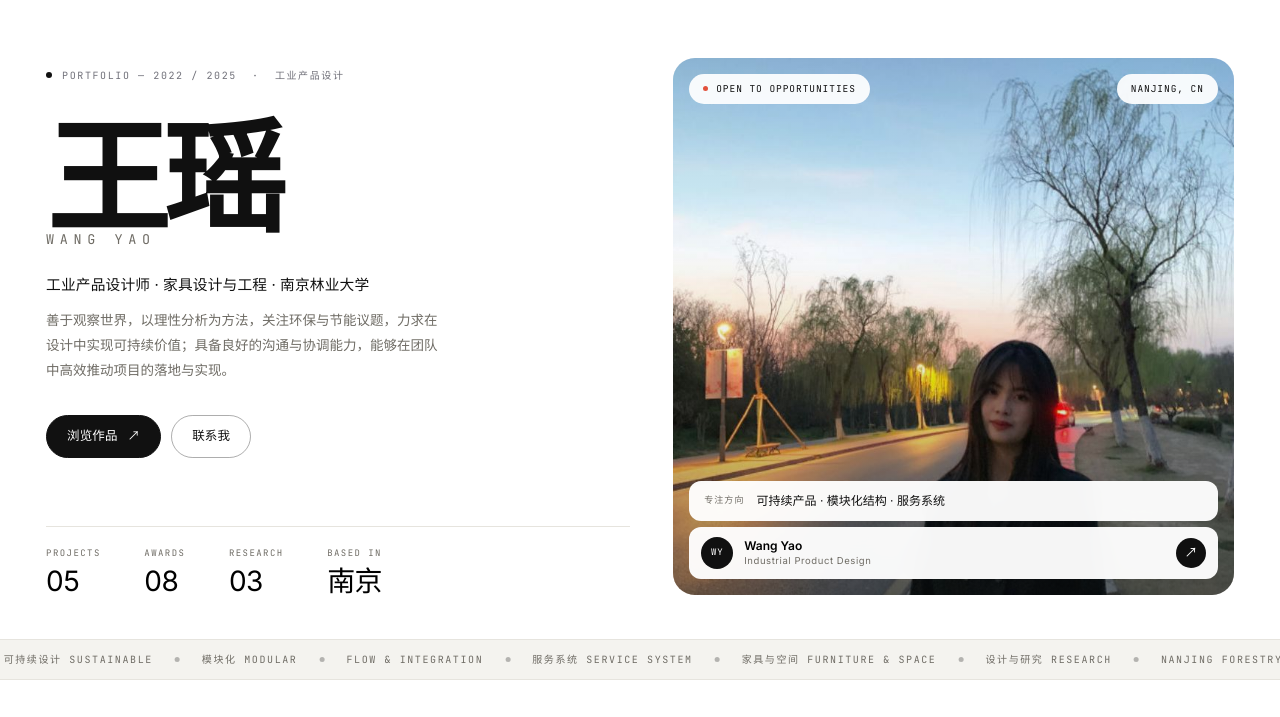
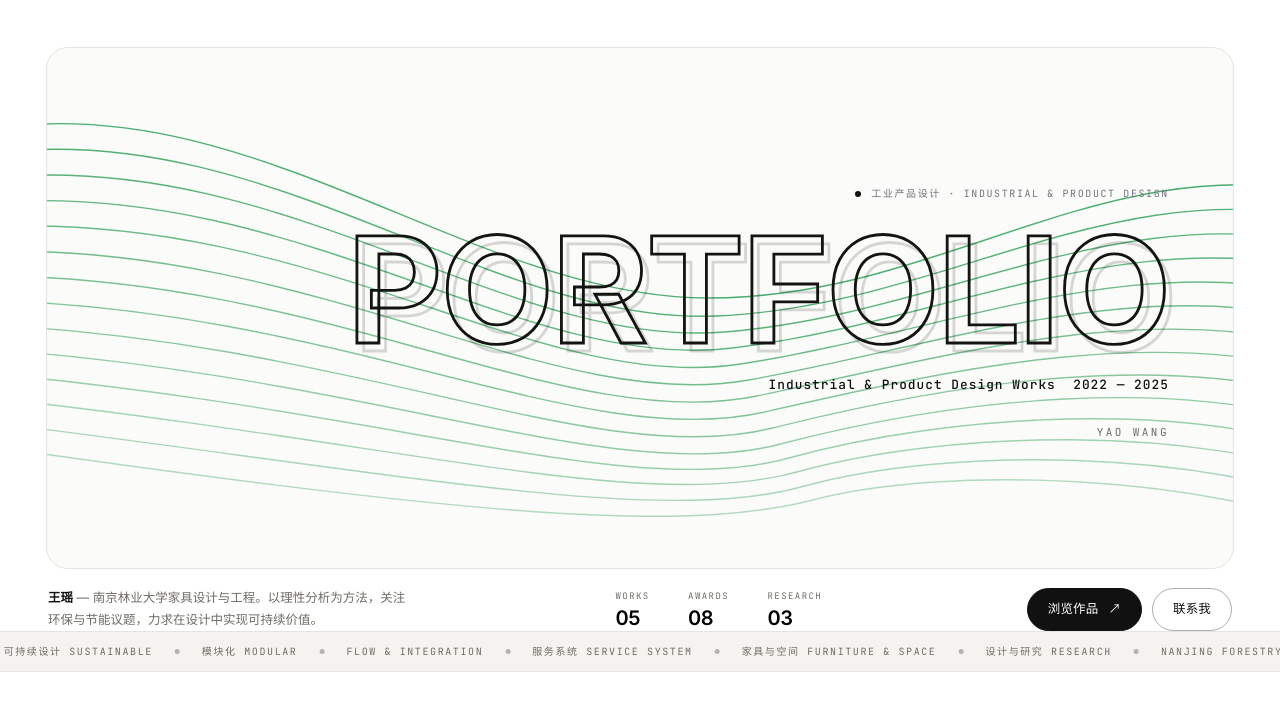
Before and after one commit to yao294641-maker/portfolio, a plain HTML site: page index.html in a window 1280 px wide. Shown: the part 83-800 px from the top of the page. Drawn offline with Linux system fonts and the light colour scheme.

Commit message:
Redesign home page with reference-led layout

```diff
--- a/assets/css/home.css
+++ b/assets/css/home.css
@@ -95,211 +95,131 @@
 .home .nav__right .btn { padding: 10px 18px; font-size: 12px; }
 
 /* ============================================================
-   HERO
+   HERO — flowing green waves + outlined display word
    ============================================================ */
-.hhero { padding-top: clamp(26px, 3.4vw, 46px); padding-bottom: clamp(26px, 3.4vw, 44px); }
+.hwave { padding-top: clamp(20px, 2.6vw, 36px); }
 
-.hhero__grid {
-  display: grid;
-  grid-template-columns: minmax(0, 1.02fr) minmax(0, 0.98fr);
-  gap: clamp(24px, 3.4vw, 48px);
-  align-items: stretch;
+.hwave__stage {
+  position: relative;
+  min-height: clamp(340px, 42vw, 520px);
+  border-radius: var(--h-r);
+  background: #fbfbf9;
+  border: 1px solid var(--h-line);
+  overflow: hidden;
 }
 
-.hhero__copy { display: flex; flex-direction: column; }
+.hwave__lines {
+  position: absolute;
+  inset: 0;
+  width: 108%;
+  height: 100%;
+  animation: hWaveDrift 16s ease-in-out infinite alternate;
+}
+@keyframes hWaveDrift {
+  from { transform: translateX(0); }
+  to   { transform: translateX(-6%); }
+}
 
-.hhero__title {
-  margin: clamp(20px, 2.6vw, 34px) 0 0;
+.hwave__title {
+  position: relative;
+  z-index: 2;
+  height: 100%;
+  min-height: inherit;
+  display: flex;
+  flex-direction: column;
+  justify-content: center;
+  align-items: flex-end;
+  text-align: right;
+  padding: clamp(24px, 4vw, 64px) clamp(24px, 5vw, 84px);
+}
+.hwave__title .eyebrow { margin-bottom: clamp(14px, 1.8vw, 24px); }
+
+.hwave__word {
+  position: relative;
+  margin: 0;
   font-family: var(--font-display);
-  font-weight: 600;
-  font-size: clamp(64px, 9.6vw, 132px);
-  line-height: 0.86;
-  letter-spacing: -0.05em;
+  font-weight: 800;
+  font-size: clamp(58px, 11.5vw, 168px);
+  line-height: 0.9;
+  letter-spacing: -0.015em;
+  text-transform: uppercase;
+}
+.hwave__front,
+.hwave__echo {
+  display: block;
+  color: transparent;
+  -webkit-text-stroke: clamp(1.5px, 0.22vw, 3px) #141412;
+}
+.hwave__echo {
+  position: absolute;
+  inset: 0;
+  transform: translate(0.045em, 0.055em);
+  -webkit-text-stroke-color: rgba(20, 20, 18, 0.16);
+  pointer-events: none;
+  user-select: none;
+}
+@supports not (-webkit-text-stroke: 1px black) {
+  .hwave__front { color: #141412; }
+  .hwave__echo { display: none; }
+}
+/* keep the split-letter animation readable on outline text */
+.hwave__front .split-ch > span { color: transparent; -webkit-text-stroke: clamp(1.5px, 0.22vw, 3px) #141412; }
+
+.hwave__sub {
+  margin: clamp(10px, 1.4vw, 18px) 0 0;
+  font-family: var(--font-mono);
+  font-size: clamp(10px, 1vw, 13px);
+  font-weight: 500;
+  letter-spacing: 0.08em;
   color: var(--h-ink);
 }
-.hhero__cn { display: block; }
-.hhero__en {
-  display: block;
-  margin-top: 0.22em;
-  font-style: normal;
+.hwave__name {
+  margin: clamp(18px, 2.4vw, 30px) 0 0;
   font-family: var(--font-mono);
-  font-weight: 400;
-  font-size: clamp(11px, 1.05vw, 14px);
-  letter-spacing: 0.42em;
+  font-size: 11px;
+  letter-spacing: 0.22em;
   text-transform: uppercase;
   color: var(--h-muted);
 }
 
-.hhero__role {
-  margin: clamp(18px, 2.4vw, 28px) 0 0;
-  font-size: clamp(13px, 1.15vw, 15px);
-  letter-spacing: 0.01em;
-  color: var(--h-ink);
+.hwave__foot {
+  display: flex;
+  align-items: center;
+  justify-content: space-between;
+  flex-wrap: wrap;
+  gap: 18px 32px;
+  padding: 18px 2px 0;
 }
-.hhero__intro {
-  margin: 12px 0 0;
+.hwave__intro {
+  margin: 0;
   max-width: 46ch;
-  font-size: 13.5px;
-  line-height: 1.85;
+  font-size: 12.5px;
+  line-height: 1.75;
   color: var(--h-muted);
 }
+.hwave__intro b { color: var(--h-ink); font-weight: 600; }
 
-.hhero__actions {
+.hwave__meta {
   display: flex;
-  flex-wrap: wrap;
-  gap: 10px;
-  margin-top: clamp(22px, 2.8vw, 32px);
+  gap: clamp(20px, 3vw, 40px);
+  margin: 0;
 }
-
-.hhero__facts {
-  display: grid;
-  grid-template-columns: repeat(4, minmax(0, auto));
-  justify-content: start;
-  gap: clamp(18px, 3.4vw, 46px);
-  margin: auto 0 0;
-  padding-top: 20px;
-  border-top: 1px solid var(--h-line);
-}
-.hhero__facts dt {
+.hwave__meta dt {
   font-family: var(--font-mono);
   font-size: 9px;
   letter-spacing: 0.16em;
   text-transform: uppercase;
   color: var(--h-muted);
 }
-.hhero__facts dd {
-  margin: 7px 0 0;
+.hwave__meta dd {
+  margin: 5px 0 0;
   font-family: var(--font-display);
-  font-size: clamp(20px, 2.2vw, 28px);
-  font-weight: 400;
+  font-size: 20px;
+  font-weight: 600;
   line-height: 1;
   letter-spacing: -0.02em;
 }
-
-/* hero visual */
-.hhero__visual {
-  position: relative;
-  margin: 0;
-  min-height: clamp(360px, 42vw, 560px);
-  border-radius: var(--h-r);
-  overflow: hidden;
-  background: var(--h-surface);
-  isolation: isolate;
-}
-.hhero__visual img {
-  position: absolute;
-  inset: 0;
-  width: 100%;
-  height: 100%;
-  object-fit: cover;
-  object-position: 62% 50%;
-  transition: transform 1.6s var(--ease);
-}
-.hhero__visual:hover img { transform: scale(1.03); }
-.hhero__visual::after {
-  content: "";
-  position: absolute;
-  inset: 0;
-  background: linear-gradient(180deg, rgba(16, 16, 12, 0.16) 0%, rgba(16, 16, 12, 0) 36%, rgba(16, 16, 12, 0.12) 66%, rgba(16, 16, 12, 0.46) 100%);
-  pointer-events: none;
-}
-
-.hpill {
-  position: absolute;
-  z-index: 3;
-  display: inline-flex;
-  align-items: center;
-  gap: 8px;
-  padding: 8px 14px;
-  border-radius: 999px;
-  background: rgba(255, 255, 255, 0.92);
-  backdrop-filter: blur(10px);
-  font-family: var(--font-mono);
-  font-size: 9.5px;
-  letter-spacing: 0.1em;
-  text-transform: uppercase;
-  color: var(--h-ink);
-}
-.hpill--tl { top: 16px; left: 16px; }
-.hpill--tr { top: 16px; right: 16px; }
-.hdot { width: 5px; height: 5px; border-radius: 50%; background: var(--h-accent); }
-
-.hsearch {
-  position: absolute;
-  z-index: 3;
-  left: 16px;
-  right: 16px;
-  bottom: 74px;
-  display: flex;
-  align-items: center;
-  gap: 12px;
-  padding: 11px 15px;
-  border-radius: 12px;
-  background: rgba(255, 255, 255, 0.96);
-  backdrop-filter: blur(10px);
-}
-.hsearch__k {
-  flex: 0 0 auto;
-  font-family: var(--font-mono);
-  font-size: 9px;
-  letter-spacing: 0.12em;
-  text-transform: uppercase;
-  color: var(--h-muted);
-}
-.hsearch__v {
-  flex: 1 1 auto;
-  font-size: 12px;
-  color: var(--h-ink);
-  white-space: nowrap;
-  overflow: hidden;
-  text-overflow: ellipsis;
-}
-
-.hbadge {
-  position: absolute;
-  z-index: 3;
-  left: 16px;
-  right: 16px;
-  bottom: 16px;
-  display: flex;
-  align-items: center;
-  gap: 11px;
-  padding: 10px 12px;
-  border-radius: 12px;
-  background: rgba(255, 255, 255, 0.96);
-  backdrop-filter: blur(10px);
-}
-.hbadge__av {
-  flex: 0 0 auto;
-  width: 32px; height: 32px;
-  border-radius: 50%;
-  display: grid;
-  place-items: center;
-  background: var(--h-ink);
-  color: #fff;
-  font-family: var(--font-mono);
-  font-size: 9px;
-  letter-spacing: 0.08em;
-}
-.hbadge b { display: block; font-size: 12px; font-weight: 600; line-height: 1.3; }
-.hbadge div span {
-  display: block;
-  font-size: 9.5px;
-  letter-spacing: 0.06em;
-  color: var(--h-muted);
-}
-.hbadge__go {
-  margin-left: auto;
-  width: 30px; height: 30px;
-  border-radius: 50%;
-  display: grid;
-  place-items: center;
-  background: var(--h-ink);
-  color: #fff;
-  font-size: 13px;
-  transition: transform 0.5s var(--ease), background 0.3s;
-}
-.hbadge:hover .hbadge__go { transform: rotate(45deg); background: var(--h-accent); }
+.hwave__actions { display: flex; gap: 10px; flex-wrap: wrap; }
 
 /* ============================================================
    TICKER
@@ -697,8 +617,30 @@
   border-radius: 50%;
   overflow: hidden;
   background: var(--h-surface);
+  border: 1px solid var(--h-line);
 }
-.habout__portrait img { width: 100%; height: 100%; object-fit: cover; }
+.habout__wave {
+  position: absolute;
+  inset: 0;
+  width: 100%;
+  height: 100%;
+}
+.habout__mono {
+  position: absolute;
+  left: 50%;
+  top: 50%;
+  transform: translate(-50%, -50%);
+  width: clamp(64px, 7vw, 88px);
+  height: clamp(64px, 7vw, 88px);
+  border-radius: 50%;
+  display: grid;
+  place-items: center;
+  background: #14140f;
+  color: #fff;
+  font-family: var(--font-mono);
+  font-size: 13px;
+  letter-spacing: 0.12em;
+}
 .habout__portrait figcaption {
   position: absolute;
   left: 50%;
@@ -936,6 +878,51 @@
 .hfoot__bottom a:hover { color: #fff; }
 
 /* ============================================================
+   TYPE SCALE & REFINEMENT PASS
+   hierarchy: eyebrow 10 / display clamp 30–52 / card-title 15–18
+              body 12.5–13.5 / caption 11–11.5 / micro mono 8.5–9
+   ============================================================ */
+.home {
+  --t-eyebrow: 10px;
+  --t-h2: clamp(30px, 4.2vw, 52px);
+  --t-h3: clamp(15px, 1.3vw, 18px);
+  --t-body: 13px;
+  --t-cap: 11.5px;
+  --t-micro: 9px;
+}
+
+/* unified section rhythm */
+.hworks, .hwhy, .hstats, .habout { padding-top: clamp(52px, 6.4vw, 92px); }
+.hres { padding-top: clamp(52px, 6.4vw, 92px); }
+
+/* section head: consistent scale */
+.hsec { margin-bottom: clamp(24px, 3.2vw, 40px); }
+.hsec h2 { font-size: var(--t-h2); }
+.hsec__note { font-size: var(--t-body); }
+
+/* cards: fine 1px border + quiet elevation */
+.hwhy__card, .hstat, .hexp article, .hres__side li, .hcontacts > * {
+  border: 1px solid var(--h-line);
+}
+.hwhy__card:hover, .hstat:hover {
+  border-color: #d8d5cd;
+  box-shadow: 0 14px 30px -22px rgba(16, 16, 12, 0.28);
+}
+.hres__side li:hover, .hexp article:hover, .hcontacts > *:hover { border-color: #d8d5cd; }
+.hexp article { transition: border-color 0.3s var(--ease); }
+.hres__paper { border: 1px solid var(--h-line); }
+
+/* work tiles: border + hover lift */
+.htile { border: 1px solid rgba(16, 16, 12, 0.06); }
+.htile:hover { box-shadow: 0 26px 54px -30px rgba(16, 16, 12, 0.45); }
+
+/* card typography */
+.hwhy__card h3, .hexp h5 { font-size: var(--t-h3); }
+.hstat b { font-size: clamp(30px, 3.4vw, 44px); }
+.hskills span { font-size: var(--t-cap); }
+.hawards li { font-size: var(--t-cap); }
+
+/* ============================================================
    MOTION
    ============================================================ */
 .home [data-reveal] {
@@ -978,9 +965,8 @@
 }
 
 @media (max-width: 1080px) {
-  .hhero__grid { grid-template-columns: minmax(0, 1fr); }
-  .hhero__visual { min-height: clamp(340px, 62vw, 520px); }
-  .hhero__facts { margin-top: 26px; }
+  .hwave__stage { min-height: clamp(300px, 44vw, 460px); }
+  .hwave__foot { align-items: flex-start; }
   .hwhy__grid { grid-template-columns: 1fr 1fr 1fr; }
   .hwhy__rings { display: none; }
   .hwhy__hub {
@@ -999,7 +985,7 @@
   .hwhy__card:nth-child(2) { grid-column: 3; grid-row: 1; }
   .hwhy__card:nth-child(4) { grid-column: 3; grid-row: 2; }
   .habout__intro { grid-template-columns: 1fr; }
-  .habout__portrait { max-width: 420px; justify-self: center; }
+  .habout__portrait { max-width: 420px; justify-self: center; width: 100%; }
   .habout__detail { grid-template-columns: 1fr 1fr; }
   .hres__grid { grid-template-columns: 1fr; }
 }
@@ -1008,6 +994,7 @@
   .page { border-radius: 20px; margin: 10px; }
   .page .nav { border-radius: 20px 20px 0 0; }
   .home .nav__inner { height: 64px; }
+  .hwave__title { align-items: flex-start; text-align: left; }
   .htiles { grid-template-columns: repeat(2, minmax(0, 1fr)); }
   .htile--a, .htile--b { grid-column: span 2; aspect-ratio: 16 / 10; }
   .htile--c, .htile--d, .htile--e { grid-column: span 1; aspect-ratio: 1; }
@@ -1023,9 +1010,11 @@
 }
 
 @media (max-width: 620px) {
-  .hhero { padding-top: 20px; }
-  .hhero__title { font-size: clamp(52px, 17vw, 84px); }
-  .hhero__facts { grid-template-columns: repeat(2, minmax(0, 1fr)); gap: 16px; }
+  .hwave { padding-top: 16px; }
+  .hwave__stage { min-height: 300px; }
+  .hwave__word { font-size: clamp(44px, 13.5vw, 84px); }
+  .hwave__foot { flex-direction: column; align-items: stretch; }
+  .hwave__meta { order: -1; padding-bottom: 14px; border-bottom: 1px solid var(--h-line); }
   .hsec { flex-direction: column; align-items: flex-start; gap: 14px; }
   .hsec__note { text-align: left; max-width: none; }
   .htiles { grid-template-columns: 1fr; }
@@ -1039,7 +1028,6 @@
   .hflow { grid-template-columns: 1fr; }
   .hflow__item:nth-child(n+2) { border-left: 0; padding-left: 0; border-top: 1px solid var(--h-line); margin-top: 14px; }
   .hstats__grid { grid-template-columns: 1fr; }
-  .hsearch { display: none; }
   .habout__portrait { max-width: 100%; }
   .hfoot { margin: 0 8px 8px; }
   .hfoot .container { padding: 0 20px; }
--- a/index.html
+++ b/index.html
@@ -6,7 +6,7 @@
 <meta name="description" content="王瑶，工业产品设计师，南京林业大学家具设计与工程专业。作品集包含 Flow Board、EcoTransit Rover、Air Guard、AutoWall 3D 与 ZUC ZUG 市集空间设计。">
 <link rel="preconnect" href="https://fonts.googleapis.com">
 <link rel="preconnect" href="https://fonts.gstatic.com" crossorigin="">
-<link href="https://fonts.googleapis.com/css2?family=Inter:wght@300;400;500;600;700&amp;family=JetBrains+Mono:wght@400;500&amp;family=Noto+Sans+SC:wght@300;400;500;700&amp;display=swap" rel="stylesheet">
+<link href="https://fonts.googleapis.com/css2?family=Archivo:wght@500;600;700;800&amp;family=Inter:wght@300;400;500;600;700&amp;family=JetBrains+Mono:wght@400;500&amp;family=Noto+Sans+SC:wght@300;400;500;700&amp;display=swap" rel="stylesheet">
 <link rel="stylesheet" href="assets/css/site.css">
 <link rel="stylesheet" href="assets/css/home.css">
 </head>
@@ -40,54 +40,49 @@
   <main>
 
     <!-- ============================ HERO ============================ -->
-    <section class="hhero container" id="hero">
-      <div class="hhero__grid">
+    <section class="hwave container" id="hero">
+      <div class="hwave__stage">
+        <svg class="hwave__lines" viewBox="0 0 1600 520" preserveAspectRatio="none" aria-hidden="true">
+          <g fill="none" stroke="#37a35f" stroke-width="1.4">
+            <path d="M-60,84  C280,30  560,250 860,250  S1360,90  1660,150" opacity="0.9"/>
+            <path d="M-60,108 C300,60  580,278 870,268  S1370,116 1660,176" opacity="0.86"/>
+            <path d="M-60,132 C320,92  600,302 880,284  S1380,142 1660,202" opacity="0.82"/>
+            <path d="M-60,156 C340,124 620,326 890,300  S1390,168 1660,228" opacity="0.78"/>
+            <path d="M-60,180 C360,156 640,348 900,316  S1400,194 1660,254" opacity="0.74"/>
+            <path d="M-60,204 C360,190 660,368 910,332  S1410,220 1660,280" opacity="0.7"/>
+            <path d="M-60,228 C380,224 680,388 920,348  S1420,246 1660,306" opacity="0.66"/>
+            <path d="M-60,252 C400,258 700,406 930,364  S1430,272 1660,332" opacity="0.62"/>
+            <path d="M-60,276 C420,292 720,424 940,380  S1440,298 1660,358" opacity="0.58"/>
+            <path d="M-60,300 C440,326 740,440 950,396  S1450,324 1660,384" opacity="0.54"/>
+            <path d="M-60,324 C460,360 760,454 960,410  S1460,350 1660,410" opacity="0.5"/>
+            <path d="M-60,348 C480,394 780,466 970,424  S1470,376 1660,436" opacity="0.46"/>
+            <path d="M-60,372 C500,428 800,478 980,438  S1480,402 1660,462" opacity="0.42"/>
+            <path d="M-60,396 C520,462 820,488 990,452  S1490,428 1660,488" opacity="0.38"/>
+          </g>
+        </svg>
 
-        <div class="hhero__copy">
-          <p class="eyebrow">Portfolio — 2022 / 2025&nbsp;&nbsp;·&nbsp;&nbsp;工业产品设计</p>
+        <div class="hwave__title">
+          <p class="eyebrow">工业产品设计 · Industrial &amp; Product Design</p>
+          <h1 class="hwave__word" aria-label="PORTFOLIO">
+            <span class="hwave__echo" aria-hidden="true">PORTFOLIO</span>
+            <span class="hwave__front" data-split>PORTFOLIO</span>
+          </h1>
+          <p class="hwave__sub">Industrial &amp; Product Design Works&nbsp; 2022 — 2025</p>
+          <p class="hwave__name">Yao Wang</p>
+        </div>
+      </div>
 
-          <h1 class="hhero__title">
-            <span class="hhero__cn">王瑶</span>
-            <em class="hhero__en">Wang Yao</em>
-          </h1>
-
-          <p class="hhero__role">工业产品设计师 · 家具设计与工程 · 南京林业大学</p>
-          <p class="hhero__intro">善于观察世界，以理性分析为方法，关注环保与节能议题，力求在设计中实现可持续价值；具备良好的沟通与协调能力，能够在团队中高效推动项目的落地与实现。</p>
-
-          <div class="hhero__actions">
-            <a class="btn" href="#works">浏览作品 <span class="btn__arrow">↗</span></a>
-            <a class="btn btn--ghost" href="#contact">联系我</a>
-          </div>
-
-          <dl class="hhero__facts">
-            <div><dt>Projects</dt><dd>05</dd></div>
-            <div><dt>Awards</dt><dd>08</dd></div>
-            <div><dt>Research</dt><dd>03</dd></div>
-            <div><dt>Based in</dt><dd>南京</dd></div>
-          </dl>
+      <div class="hwave__foot">
+        <p class="hwave__intro"><b>王瑶</b> — 南京林业大学家具设计与工程。以理性分析为方法，关注环保与节能议题，力求在设计中实现可持续价值。</p>
+        <dl class="hwave__meta">
+          <div><dt>Works</dt><dd>05</dd></div>
+          <div><dt>Awards</dt><dd>08</dd></div>
+          <div><dt>Research</dt><dd>03</dd></div>
+        </dl>
+        <div class="hwave__actions">
+          <a class="btn" href="#works">浏览作品 <span class="btn__arrow">↗</span></a>
+          <a class="btn btn--ghost" href="#contact">联系我</a>
         </div>
-
-        <figure class="hhero__visual">
-          <img src="assets/img/portrait.jpg" alt="王瑶肖像" fetchpriority="high">
-
-          <span class="hpill hpill--tl"><i class="hdot"></i>Open to opportunities</span>
-          <span class="hpill hpill--tr">Nanjing, CN</span>
-
-          <div class="hsearch">
-            <span class="hsearch__k">专注方向</span>
-            <span class="hsearch__v">可持续产品 · 模块化结构 · 服务系统</span>
-          </div>
-
-          <div class="hbadge">
-            <span class="hbadge__av">WY</span>
-            <div>
-              <b>Wang Yao</b>
-              <span>Industrial Product Design</span>
-            </div>
-            <span class="hbadge__go">↗</span>
-          </div>
-        </figure>
-
       </div>
     </section>
 
@@ -249,7 +244,16 @@
         </div>
 
         <figure class="habout__portrait">
-          <img src="assets/img/portrait.jpg" alt="王瑶肖像">
+          <svg class="habout__wave" viewBox="0 0 400 400" aria-hidden="true">
+            <g fill="none" stroke="#37a35f" stroke-width="1.3">
+              <path d="M-20,120 C80,84  150,196 230,168 S360,104 420,150" opacity="0.85"/>
+              <path d="M-20,146 C90,112 160,220 240,192 S365,148 420,176" opacity="0.72"/>
+              <path d="M-20,172 C100,140 170,242 250,216 S370,176 420,202" opacity="0.6"/>
+              <path d="M-20,198 C110,168 170,264 260,240 S375,204 420,228" opacity="0.48"/>
+              <path d="M-20,224 C120,196 180,284 270,264 S380,232 420,254" opacity="0.38"/>
+            </g>
+          </svg>
+          <span class="habout__mono">WY</span>
           <figcaption><span>Yao Wang</span><span>Nanjing, CN</span></figcaption>
         </figure>
       </div>
```
